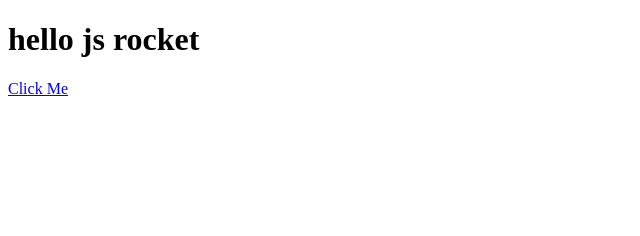
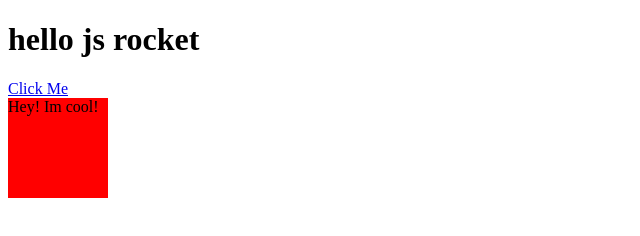
Before and after one commit to jackisgreat/js-rocket, a plain HTML site: page index.html in a window 1280 px wide. Both pictures are taken after a click on the link "Click Me". Shown: the whole page, without its empty margins (0-640 px from the left). Drawn offline with Linux system fonts and the light colour scheme.

Commit message:
tricky tricky js

```diff
--- a/css/css.css
+++ b/css/css.css
@@ -1,2 +1,13 @@
 @charset "UTF-8";
 /* CSS Document */
+
+.cool {
+    width: 100px;
+    height: 100px;
+    background-color: green;
+    transition: background-color 1s;
+}
+
+.cool.red {
+    background: red;
+}
--- a/index.html
+++ b/index.html
@@ -4,12 +4,13 @@
 <meta charset="UTF-8">
 <title>JS Rocket</title>
     <script type="text/javascript" src="javascript/java.js"></script>
-    <link href="css/css.css"
+    <link href="css/css.css" rel="stylesheet" type="text/css">
 </head>
 
 <body>
     <h1>hello js rocket</h1>
-    <a href="#" onClick="car.fly();">Click Me</a>
+    <a href="#" onClick="doCoolStuff();">Click Me</a>
+    <div class="cool" id="cool">Hey! Im cool!</div>
 </body>
 
 </html>
--- a/javascript/java.js
+++ b/javascript/java.js
@@ -1,4 +1,16 @@
 // JavaScript Document
+
+
+var doCoolStuff = function() {
+    var currentClassName = document.getElementById('cool').className;
+
+    if (currentClassName == 'cool') {
+        document.getElementById('cool').className = 'cool red';
+    }
+    else {
+        document.getElementById('cool').className = 'cool';
+    }
+}
 
 
 
```
